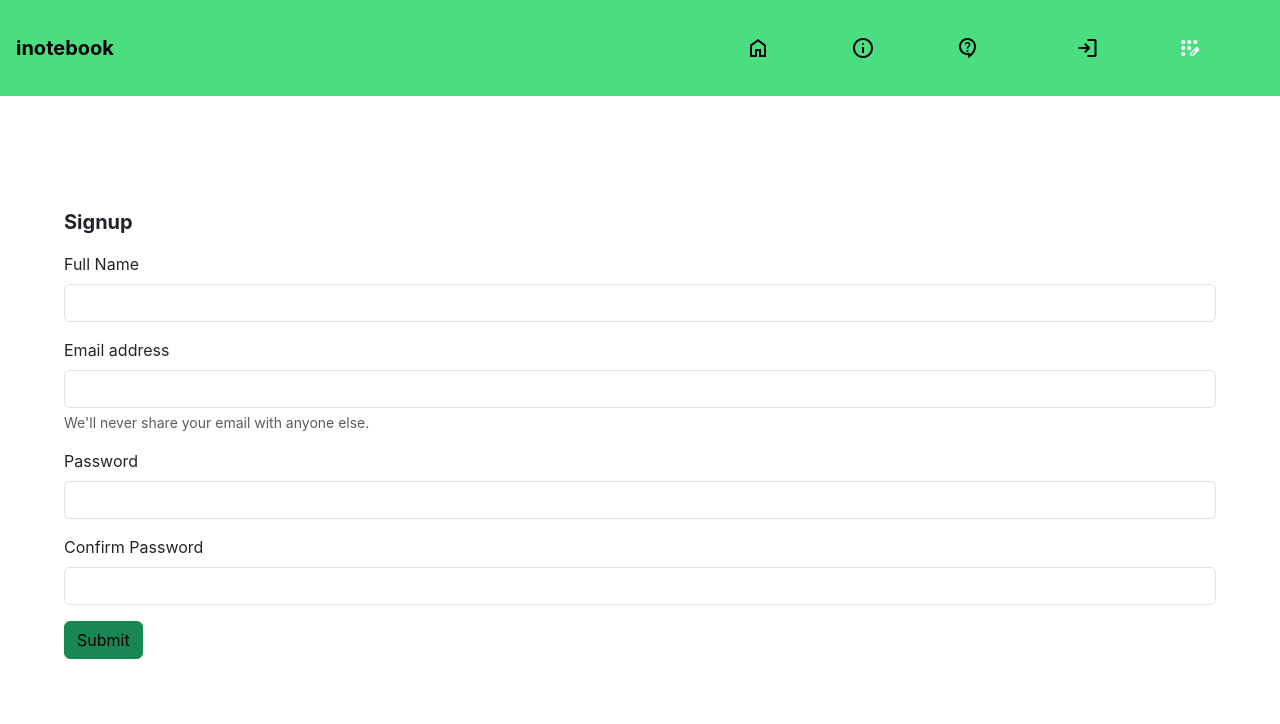
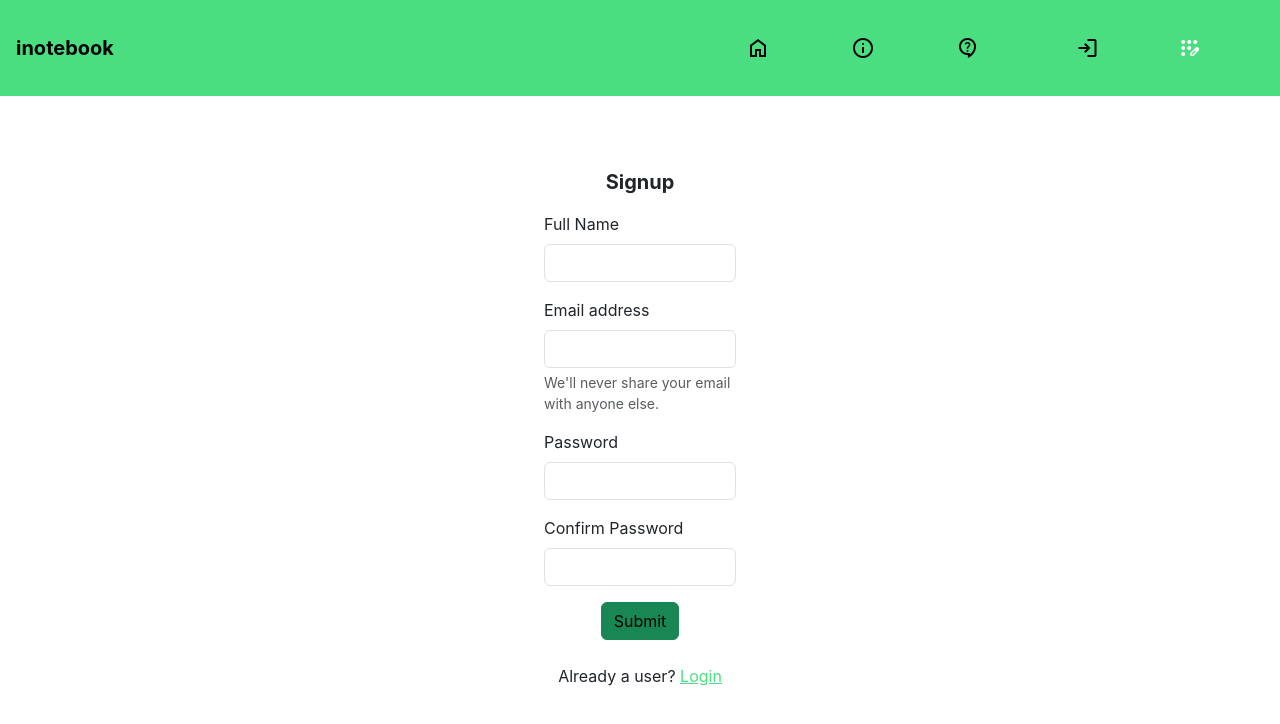
Before and after one commit to mohiyaddeen7/inotebook, a React (Create React App) app: page /signup in a window 1280 px wide. Shown: the top 724 px of the page. Built offline with nearby package versions, Linux system fonts and the light colour scheme.

Commit message:
made changes on the UI of login and signup

```diff
--- a/src/App.js
+++ b/src/App.js
@@ -15,7 +15,7 @@ function App() {
       <Router>
         <NotesState>
           <Navbar name={"inotebook"} />
-          <div className="App">
+          <div className="App w-full">
             <Routes>
               <Route
                 exact
--- a/src/components/Login.js
+++ b/src/components/Login.js
@@ -1,3 +1,4 @@
+import { NavLink } from "react-router-dom";
 import notesContext from "../context_useContext/notes/notesContext";
 import React, { useContext, useState } from "react";
 
@@ -16,10 +17,13 @@ export default function Login() {
   };
   try {
     return (
-      <div>
-        <form className="container my-5 p-16" onSubmit={onSubmit}>
-          <div className="heading mb-3 text-xl font-bold">Login</div>
-          <div className="mb-3">
+      <div className="w-full">
+        <form
+          className="container my-5 p-16 md:w-1/4 w-full flex items-center flex-col"
+          onSubmit={onSubmit}
+        >
+          <div className="heading mb-3 text-xl font-bold ">Login</div>
+          <div className="mb-3 w-full">
             <label htmlFor="exampleInputEmail1" className="form-label">
               Email address
             </label>
@@ -36,7 +40,7 @@ export default function Login() {
               We'll never share your email with anyone else.
             </div>
           </div>
-          <div className="mb-3">
+          <div className="mb-3 w-full">
             <label htmlFor="exampleInputPassword1" className="form-label">
               Password
             </label>
@@ -55,6 +59,12 @@ export default function Login() {
           >
             Submit
           </button>
+          <div className="mt-4">
+            Don't have an account?{" "}
+            <NavLink to={"/signup"} className="text-green-400 underline">
+              SignUp
+            </NavLink>
+          </div>
         </form>
       </div>
     );
--- a/src/components/Navbar.js
+++ b/src/components/Navbar.js
@@ -26,9 +26,7 @@ export default function Navbar(prop) {
       document.querySelector(".menuOpen").classList.toggle("hidden");
       document.querySelector(".menuClose").classList.toggle("hidden");
       document.querySelector(".backgroundBlur").classList.toggle("hidden");
-    } catch (error) {
-
-    }
+    } catch (error) {}
   };
 
   useEffect(() => {
@@ -46,7 +44,7 @@ export default function Navbar(prop) {
           </h3>
           <nav className="w-50 flex justify-end h-20 z-10">
             <button
-              className="hamburgerMenu "
+              className="hamburgerMenu  justify-center items-center"
               id="hamburgerMenu"
               onClick={hamburgerMenuFunc}
             >
@@ -54,6 +52,7 @@ export default function Navbar(prop) {
               <span className="material-symbols-outlined hidden menuClose">
                 menu_open
               </span>
+              Menu
             </button>
 
             <ul className="flex justify-center items-center navLaptop">
--- a/src/components/Signup.js
+++ b/src/components/Signup.js
@@ -1,3 +1,4 @@
+import { NavLink } from "react-router-dom";
 import notesContext from "../context_useContext/notes/notesContext";
 import React, { useContext, useState } from "react";
 
@@ -27,10 +28,13 @@ export default function Signup() {
 
   try {
     return (
-      <div>
-        <form className="container my-5 p-16" onSubmit={onSubmit}>
+      <div className="w-full">
+        <form
+          className="container my-2 p-16 md:w-1/4 w-full flex items-center flex-col"
+          onSubmit={onSubmit}
+        >
           <div className="heading mb-3 text-xl font-bold">Signup</div>
-          <div className="mb-3">
+          <div className="mb-3 w-full">
             <label htmlFor="exampleInputPassword1" className="form-label">
               Full Name
             </label>
@@ -46,7 +50,7 @@ export default function Signup() {
               required
             />
           </div>
-          <div className="mb-3">
+          <div className="mb-3 w-full">
             <label htmlFor="exampleInputEmail1" className="form-label">
               Email address
             </label>
@@ -65,7 +69,7 @@ export default function Signup() {
             </div>
           </div>
 
-          <div className="mb-3">
+          <div className="mb-3 w-full">
             <label htmlFor="exampleInputPassword1" className="form-label">
               Password
             </label>
@@ -81,7 +85,7 @@ export default function Signup() {
               required
             />
           </div>
-          <div className="mb-3">
+          <div className="mb-3 w-full">
             <label htmlFor="exampleInputCpassword" className="form-label">
               Confirm Password
             </label>
@@ -101,6 +105,12 @@ export default function Signup() {
           >
             Submit
           </button>
+          <div className="mt-4">
+            Already a user?{" "}
+            <NavLink to={"/login"} className="text-green-400 underline">
+              Login
+            </NavLink>
+          </div>
         </form>
       </div>
     );
--- a/src/components/navbar.css
+++ b/src/components/navbar.css
@@ -72,7 +72,7 @@ i{
   display: initial;
  }
  .hamburgerMenu{
-  display: initial;
+  display: flex;
  }
 
 }
```
